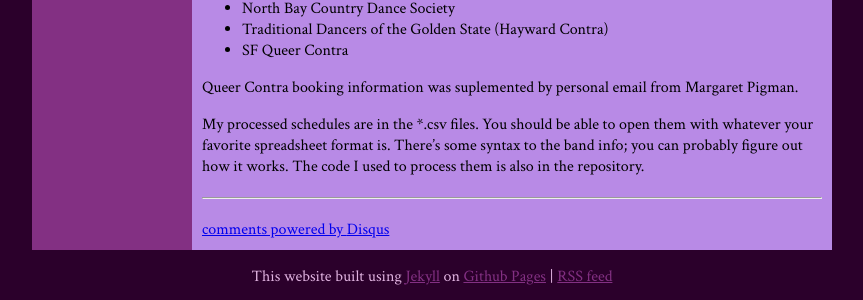
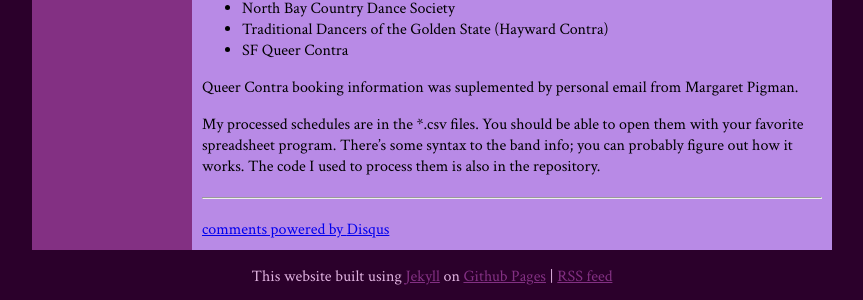
Before and after one commit to ruthie/ruthie.github.io, a Jekyll site: the page built from _posts/2015-08-16-dance-bookings.md, in a window 1280 px wide and 900 px high, scrolled down 1959 px. Shown: the part 597-897 px from the top of the window, without its empty margins (208-1071 px from the left). Built offline with Jekyll 4.4.1, drawn with Linux system fonts in a browser that asks for light colours; comment, search, counter and statistics services are not loaded.

Commit message:
make phrasing less awkward

```diff
--- a/_posts/2015-08-16-dance-bookings.md
+++ b/_posts/2015-08-16-dance-bookings.md
@@ -81,4 +81,4 @@ I generated the statistics here from publicly posted schedules from
 
 Queer Contra booking information was suplemented by personal email from Margaret Pigman.
 
-My processed schedules are in the *.csv files.  You should be able to open them with whatever your favorite spreadsheet format is.  There's some syntax to the band info; you can probably figure out how it works.  The code I used to process them is also in the repository.
+My processed schedules are in the *.csv files.  You should be able to open them with your favorite spreadsheet program.  There's some syntax to the band info; you can probably figure out how it works.  The code I used to process them is also in the repository.
```
